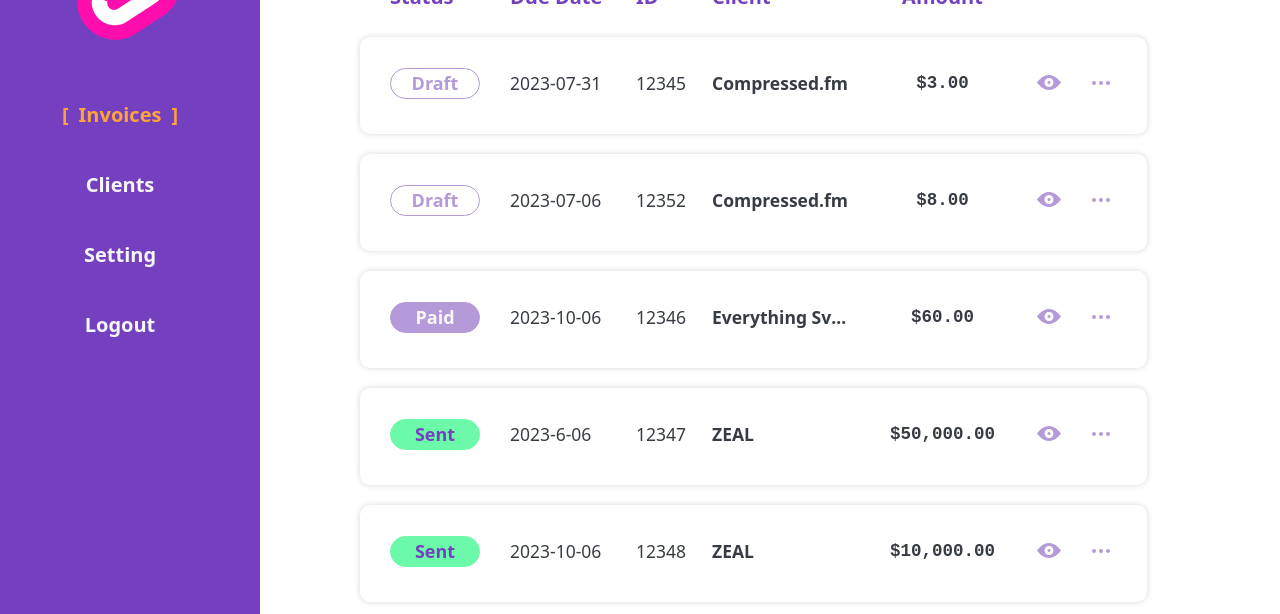
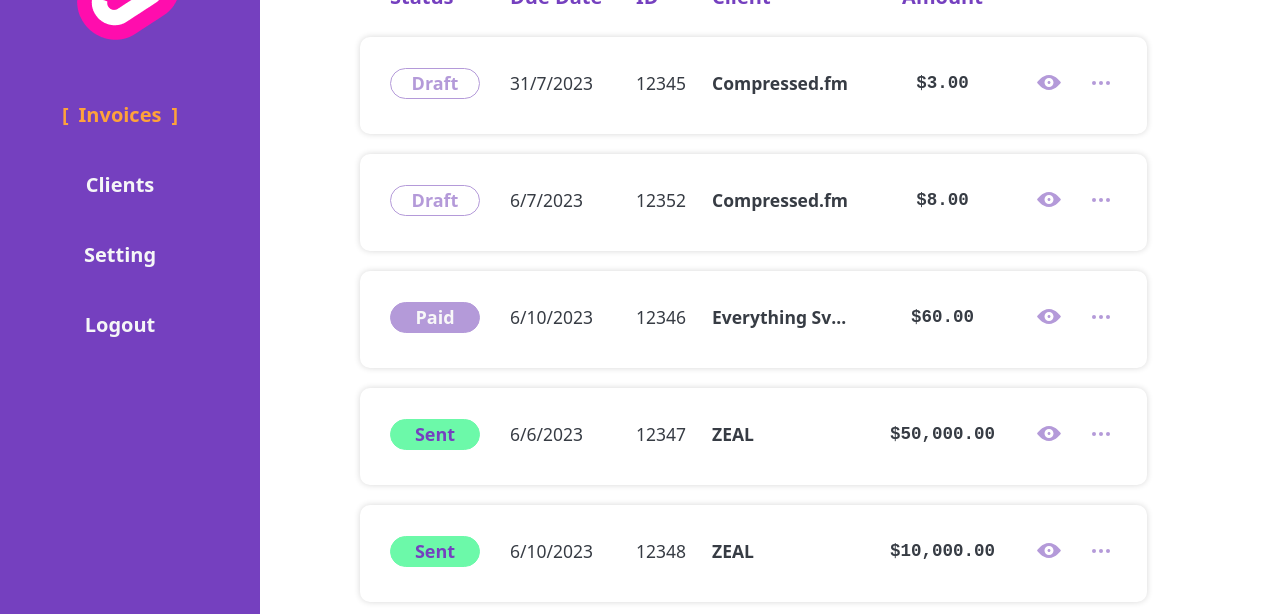
Before and after one commit to AdamMalec/cash-flip-app, a SvelteKit app: page /invoices in a window 1280 px wide. Shown: the part 128-742 px from the top of the page. Built offline with nearby package versions, Linux system fonts and the light colour scheme.

Commit message:
feat: add dateHelpers utils

```diff
--- /dev/null
+++ b/src/lib/utils/dateHelpers.ts
@@ -0,0 +1,14 @@
+import { isBefore } from "date-fns";
+
+// Convert date from yyyy-mm-dd to d-m-yyyy
+export function convertDate(myDate: string): string {
+	const [year, month, day] = myDate.split('-');
+	return `${parseInt(day)}/${parseInt(month)}/${year}`;
+}
+
+export const isLate = (myDate: string): boolean => {
+	const [year, month, day] = myDate.split('-');
+	const dueDate = new Date(parseInt(year), parseInt(month), parseInt(day));
+	const today = new Date();
+	return isBefore(dueDate, today);
+}
--- a/src/routes/(dashboard)/invoices/InvoiceRow.svelte
+++ b/src/routes/(dashboard)/invoices/InvoiceRow.svelte
@@ -1,14 +1,27 @@
 <script lang="ts">
 	import Tag from '$lib/components/Tag.svelte';
+	import { convertDate, isLate } from '$lib/utils/dateHelpers';
 	import { centsToDollars, sumLineItems } from '$lib/utils/moneyHelpers';
 
 	export let invoice: Invoice;
+
+	function getInvoiceLabel() {
+		if (invoice.invoiceStatus === 'draft') {
+			return 'draft';
+		} else if (invoice.invoiceStatus === 'sent' && !isLate(invoice.dueDate)) {
+			return 'sent';
+		} else if (invoice.invoiceStatus === 'sent' && isLate(invoice.dueDate)) {
+			return 'late';
+		} else if (invoice.invoiceStatus === 'paid') {
+			return 'paid';
+		}
+	}
 </script>
 
 <li class="invoices__item invoice">
 	<ul class="invoice__info">
-		<li class="invoice__status"><Tag label={invoice.invoiceStatus} /></li>
-		<li class="invoice__date">{invoice.dueDate}</li>
+		<li class="invoice__status"><Tag label={getInvoiceLabel()} /></li>
+		<li class="invoice__date">{convertDate(invoice.dueDate)}</li>
 		<li class="invoice__id">{invoice.invoiceNumber}</li>
 		<li class="invoice__name">{invoice.client.name}</li>
 		<li class="invoice__amount">${centsToDollars(sumLineItems(invoice.lineItems))}</li>
```
